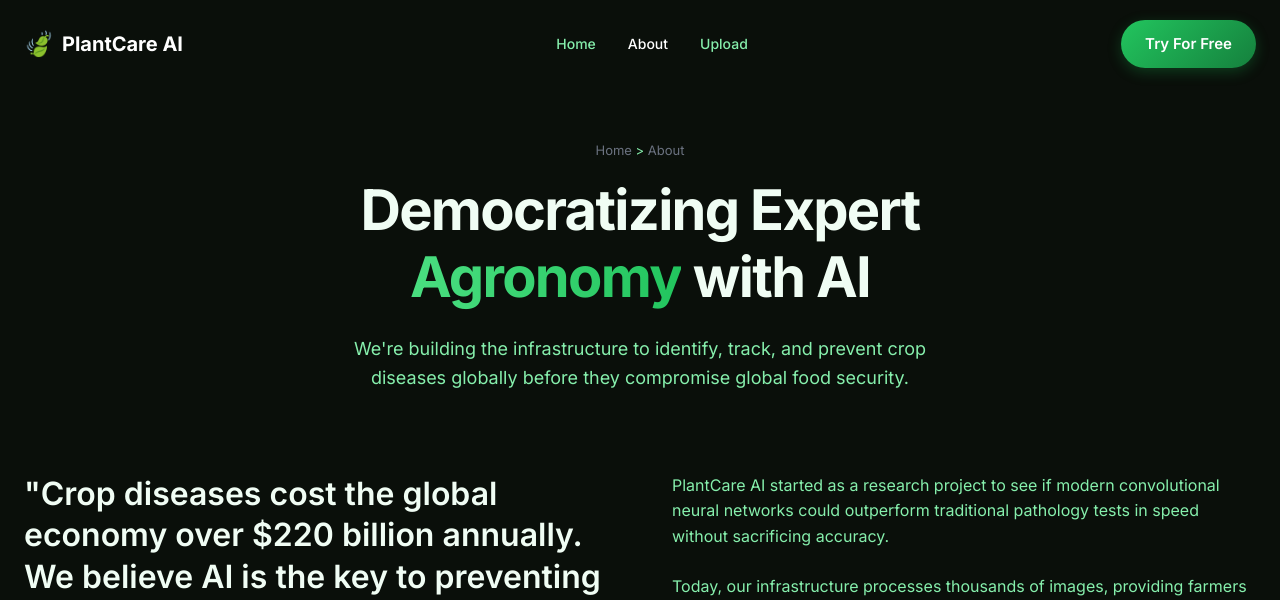
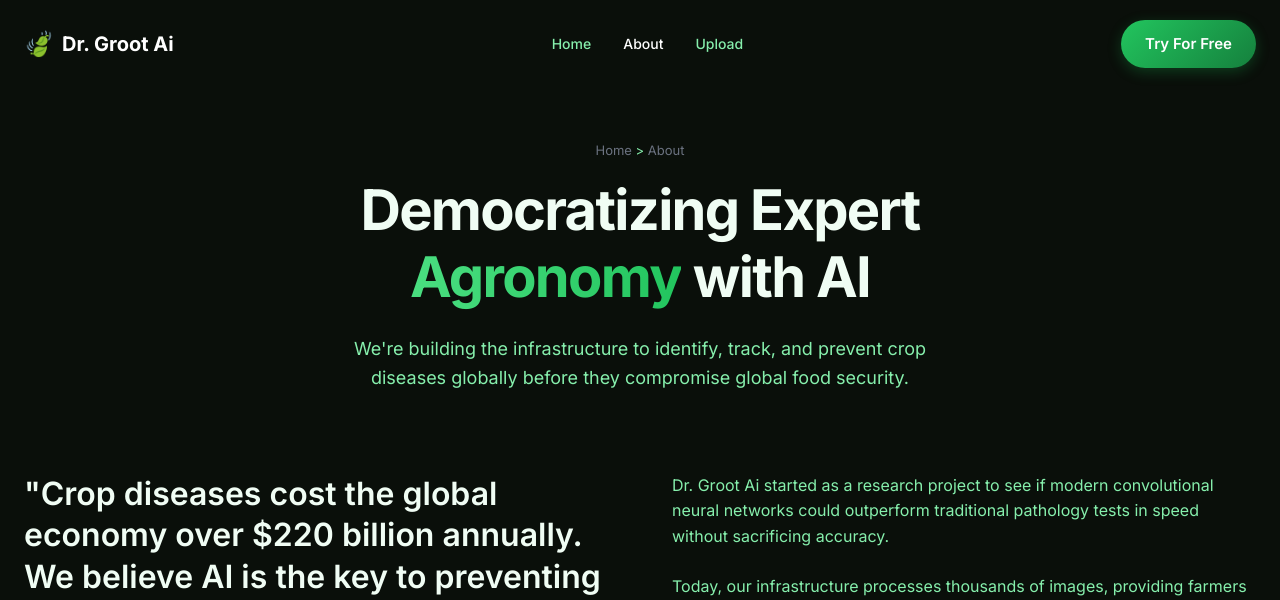
Before and after one commit to techzee27/Plant_classification, a Flask app: page /about in a window 1280 px wide. Shown: the top 600 px of the page. Run offline with Flask 3, Linux system fonts and the light colour scheme.

Commit message:
dr.groot

```diff
--- a/app.py
+++ b/app.py
@@ -1,5 +1,5 @@
 # ============================================================
-# app.py - PlantCare AI Flask Backend
+# app.py - Dr. Groot Ai Flask Backend
 # ============================================================
 
 from flask import Flask, render_template, request, jsonify, session, redirect, url_for, send_file
@@ -77,7 +77,7 @@ def load_model():
     """Load the trained model and class labels"""
     global model, class_labels, class_indices
 
-    print("Loading PlantCare AI model...")
+    print("Loading Dr. Groot Ai model...")
 
     # Load trained model
     model_path = os.path.join(os.path.dirname(__file__), 'model/mobilenetv2_best.keras')
@@ -358,7 +358,7 @@ class HeaderBanner(Flowable):
         c.rect(0, 0, self.width, self.height, fill=1, stroke=0)
         c.setFillColorRGB(1, 1, 1)
         c.setFont("Helvetica-Bold", 24)
-        c.drawString(20, self.height - 35, "PlantCare AI")
+        c.drawString(20, self.height - 35, "Dr. Groot Ai")
         c.setFont("Helvetica", 11)
         c.setFillColorRGB(0.8, 1, 0.8)
         c.drawString(20, self.height - 55, "Advanced Plant Disease Detection System")
@@ -381,7 +381,7 @@ class FooterBanner(Flowable):
         c.line(0, self.height, self.width, self.height)
         c.setFont("Helvetica", 9)
         c.setFillColorRGB(0.4, 0.4, 0.4)
-        c.drawString(0, self.height - 15, "Generated by PlantCare AI | Powered by MobileNetV2")
+        c.drawString(0, self.height - 15, "Generated by Dr. Groot Ai | Powered by MobileNetV2")
         c.drawCentredString(self.width/2.0, self.height - 15, f"Report ID: {self.id_str} | {datetime.now().strftime('%Y-%m-%d %H:%M:%S')}")
         c.drawRightString(self.width, self.height - 15, "Disclaimer: AI diagnosis should be confirmed by certified expert")
 
@@ -661,7 +661,7 @@ def download_report():
     elements.append(FooterBanner(doc.width, 30, report_id))
     elements.append(PageBreak())
 
-    elements.append(Paragraph("<b>PlantCare AI - Detailed Analysis Report</b> (Page 2)", ParagraphStyle('P2H', parent=style_subtitle, textColor=colors.HexColor("#16a34a"))))
+    elements.append(Paragraph("<b>Dr. Groot Ai - Detailed Analysis Report</b> (Page 2)", ParagraphStyle('P2H', parent=style_subtitle, textColor=colors.HexColor("#16a34a"))))
     elements.append(HRFlowable(width="100%", thickness=1, color=colors.HexColor("#16a34a"), spaceBefore=5, spaceAfter=15))
 
     elements.append(Paragraph("<b>ABOUT THIS DISEASE</b>", style_subtitle))
@@ -702,7 +702,7 @@ def download_report():
     code_cell = [
         Paragraph("<b>SCAN FOR MORE INFORMATION</b>", style_center), Spacer(1, 5),
         Paragraph("[ QR Code Placeholder ]", style_center), Spacer(1, 5),
-        Paragraph("Visit plantcareai.com for detailed guides", style_center)
+        Paragraph("Visit drgrootai.com for detailed guides", style_center)
     ]
     t_qr = Table([[code_cell]], colWidths=[doc.width])
     t_qr.setStyle(TableStyle([('BOX', (0,0), (-1,-1), 1, colors.HexColor("#e5e7eb")), ('ALIGN', (0,0), (-1,-1), 'CENTER'), ('PADDING', (0,0), (-1,-1), 10)]))
@@ -720,7 +720,7 @@ def download_report():
     return send_file(
         buffer,
         as_attachment=True,
-        download_name=f"PlantCare_Report_{prediction['plant_name']}_{date_str2}.pdf",
+        download_name=f"Dr_Groot_Report_{prediction['plant_name']}_{date_str2}.pdf",
         mimetype='application/pdf'
     )
 
@@ -738,7 +738,7 @@ def chat():
         confidence = context.get('confidence', 0)
         is_healthy = context.get('is_healthy', False)
 
-        system_prompt = f"""You are PlantCare AI Assistant,
+        system_prompt = f"""You are Dr. Groot Ai Assistant,
 an expert plant pathologist and agricultural specialist.
 
 CURRENT DETECTION:
@@ -824,7 +824,7 @@ if __name__ == '__main__':
     os.makedirs(os.path.join(STATIC_FOLDER, 'images'), exist_ok=True)
 
     print("\n" + "=" * 50)
-    print("PlantCare AI Web App Starting...")
+    print("Dr. Groot Ai Web App Starting...")
     print("=" * 50)
     print("Open your browser and go to:")
     print("   http://127.0.0.1:5000")
--- a/templates/about.html
+++ b/templates/about.html
@@ -4,7 +4,7 @@
 <head>
     <meta charset="UTF-8">
     <meta name="viewport" content="width=device-width, initial-scale=1.0">
-    <title>About | PlantCare AI</title>
+    <title>About | Dr. Groot Ai</title>
     <link rel="stylesheet" href="{{ url_for('static', filename='style.css') }}">
 </head>
 
@@ -15,7 +15,7 @@
         <div class="container nav-container">
             <a href="/" class="logo">
                 <span class="logo-icon">🍃</span>
-                PlantCare AI
+                Dr. Groot Ai
             </a>
             <ul class="nav-links">
                 <li><a href="/">Home</a></li>
@@ -49,7 +49,7 @@
                 </div>
                 <div>
                     <p style="color: var(--color-text-secondary); margin-bottom: 24px;">
-                        PlantCare AI started as a research project to see if modern convolutional neural networks could
+                        Dr. Groot Ai started as a research project to see if modern convolutional neural networks could
                         outperform traditional pathology tests in speed without sacrificing accuracy.
                     </p>
                     <p style="color: var(--color-text-secondary); margin-bottom: 24px;">
@@ -244,7 +244,7 @@
     <footer class="footer">
         <div class="container">
             <div class="footer-bottom" style="border-top: none; padding-top: 0;">
-                &copy; <span id="year"></span> PlantCare AI. All rights reserved. Built with TensorFlow & Flask.
+                &copy; <span id="year"></span> Dr. Groot Ai. All rights reserved. Built with TensorFlow & Flask.
             </div>
         </div>
     </footer>
@@ -561,7 +561,7 @@
         <div class="floating-chat-window" id="fcWindow">
             <div class="floating-chat-header">
                 <h3 class="floating-chat-title">
-                    <span style="font-size: 20px;">🌿</span> PlantCare Assistant
+                    <span style="font-size: 20px;">🌿</span> Dr. Groot Assistant
                 </h3>
                 <button class="floating-chat-close" id="fcCloseBtn">×</button>
             </div>
@@ -623,13 +623,13 @@
             let welcomeMsg = "";
             if (lang === 'Hindi') {
                 fcInput.placeholder = "मुझसे कुछ भी पूछें...";
-                welcomeMsg = "नमस्ते! 👋 मैं PlantCare AI सहायक हूँ। मैं आपको यह समझने में मदद कर सकता हूँ कि हमारी रोग पहचान कैसे काम करती है, आपको वेबसाइट सुविधाओं के बारे में मार्गदर्शन कर सकता हूँ, या सामान्य पौधे विकृति विज्ञान के सवालों के जवाब दे सकता हूँ। आज मैं आपकी कैसे मदद कर सकता हूँ?";
+                welcomeMsg = "नमस्ते! 👋 मैं Dr. Groot Ai सहायक हूँ। मैं आपको यह समझने में मदद कर सकता हूँ कि हमारी रोग पहचान कैसे काम करती है, आपको वेबसाइट सुविधाओं के बारे में मार्गदर्शन कर सकता हूँ, या सामान्य पौधे विकृति विज्ञान के सवालों के जवाब दे सकता हूँ। आज मैं आपकी कैसे मदद कर सकता हूँ?";
             } else if (lang === 'Telugu') {
                 fcInput.placeholder = "నన్ను ఏదైనా అడగండి...";
-                welcomeMsg = "నమస్కారం! 👋 నేను PlantCare AI అసిస్టెంట్‌ని. మా వ్యాధి గుర్తింపు ఎలా పనిచేస్తుందో అర్థం చేసుకోవడంలో నేను మీకు సహాయపడగలను, వెబ్‌సైట్ లక్షణాల ద్వారా మీకు మార్గనిర్దేశం చేయగలను లేదా సాధారణ మొక్కల పాథాలజీ ప్రశ్నలకు సమాధానం ఇవ్వగలను. ఈ రోజు నేను మీకు ఎలా సహాయం చేయగలను?";
+                welcomeMsg = "నమస్కారం! 👋 నేను Dr. Groot Ai అసిస్టెంట్‌ని. మా వ్యాధి గుర్తింపు ఎలా పనిచేస్తుందో అర్థం చేసుకోవడంలో నేను మీకు సహాయపడగలను, వెబ్‌సైట్ లక్షణాల ద్వారా మీకు మార్గనిర్దేశం చేయగలను లేదా సాధారణ మొక్కల పాథాలజీ ప్రశ్నలకు సమాధానం ఇవ్వగలను. ఈ రోజు నేను మీకు ఎలా సహాయం చేయగలను?";
             } else {
                 fcInput.placeholder = "Ask a question...";
-                welcomeMsg = "Hi there! 👋 I'm the PlantCare AI Assistant. I can help you understand how our disease detection works, guide you through the website features, or answer general plant pathology questions. How can I help you today?";
+                welcomeMsg = "Hi there! 👋 I'm the Dr. Groot Ai Assistant. I can help you understand how our disease detection works, guide you through the website features, or answer general plant pathology questions. How can I help you today?";
             }
 
             addFcMessage('bot', welcomeMsg);
--- a/templates/results.html
+++ b/templates/results.html
@@ -4,7 +4,7 @@
 <head>
     <meta charset="UTF-8">
     <meta name="viewport" content="width=device-width, initial-scale=1.0">
-    <title>Results - PlantCare AI</title>
+    <title>Results - Dr. Groot Ai</title>
     <link rel="stylesheet" href="{{ url_for('static', filename='style.css') }}">
 </head>
 
@@ -15,7 +15,7 @@
         <div class="nav-container">
             <div class="nav-logo">
                 <span class="logo-icon">🌿</span>
-                <span class="logo-text">PlantCare AI</span>
+                <span class="logo-text">Dr. Groot Ai</span>
             </div>
             <ul class="nav-menu">
                 <li><a href="/">Home</a></li>
@@ -122,7 +122,7 @@
     <!-- Footer -->
     <footer class="footer">
         <div class="container">
-            <p>PlantCare AI - Powered by MobileNetV2 Transfer Learning</p>
+            <p>Dr. Groot Ai - Powered by MobileNetV2 Transfer Learning</p>
         </div>
     </footer>
 
```
Also changed, not shown: templates/home.html (+12 -12 lines), templates/result.html (+6 -6 lines), templates/upload.html (+4 -4 lines).
